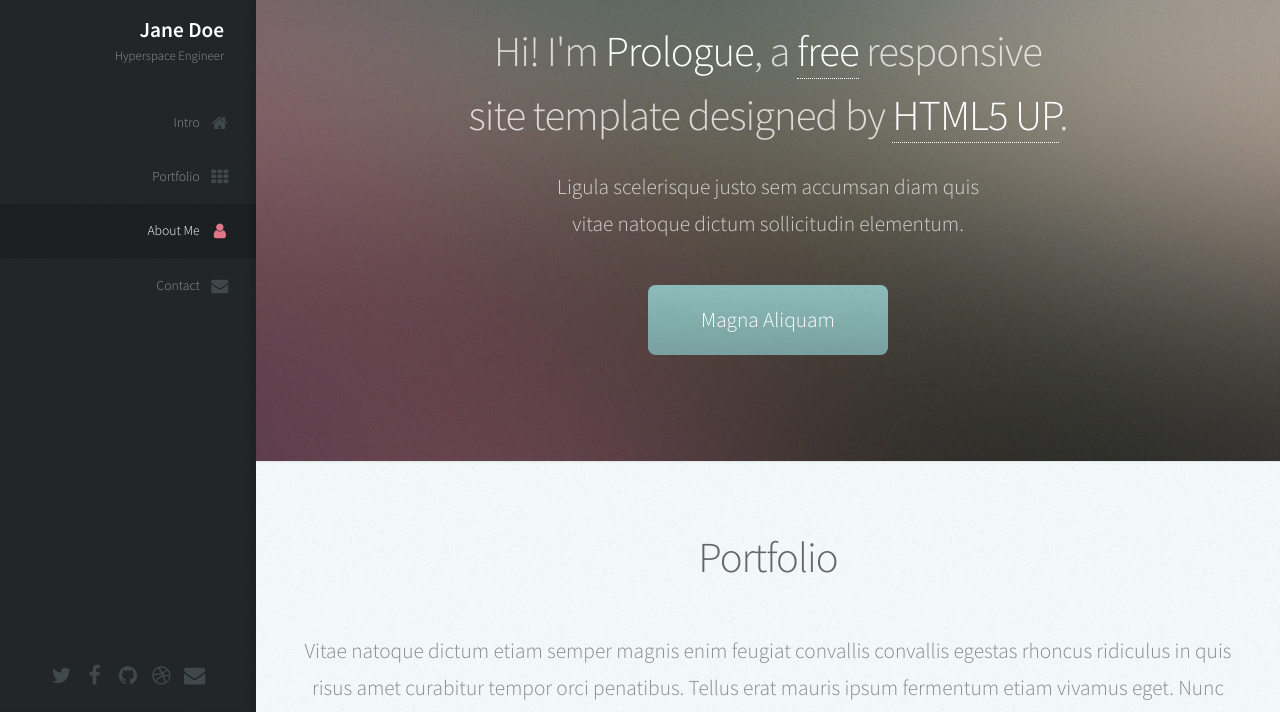
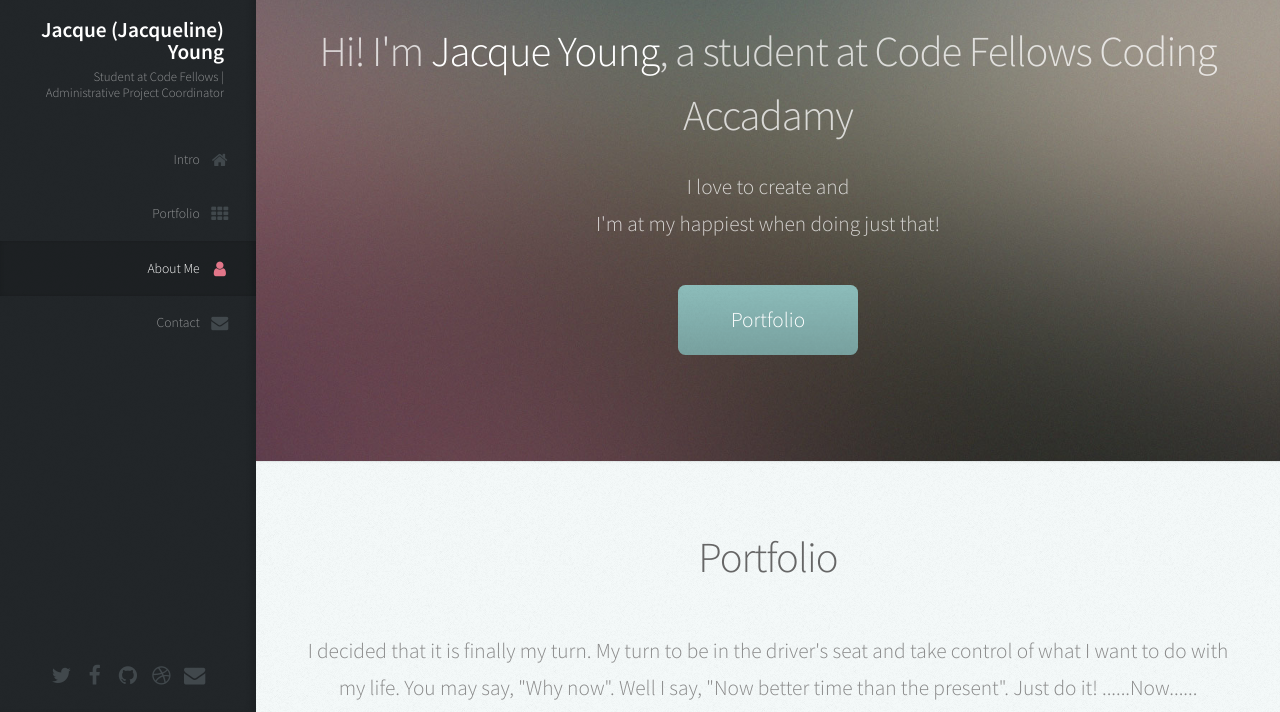
Before and after one commit to jyoung7834/class-05-lab05, a website: page public/index.html in a window 1280 px wide. Shown: the part 88-800 px from the top of the page. Drawn offline with Linux system fonts and the light colour scheme.

Commit message:
changes to html and added a pic

```diff
--- a/public/index.html
+++ b/public/index.html
@@ -21,8 +21,8 @@
 					<!-- Logo -->
 						<div id="logo">
 							<span class="image avatar48"><img src="images/avatar.jpg" alt="" /></span>
-							<h1 id="title">Jane Doe</h1>
-							<p>Hyperspace Engineer</p>
+							<h1 id="title">Jacque (Jacqueline) Young</h1>
+							<p>Student at Code Fellows | Administrative Project Coordinator</p>
 						</div>
 
 					<!-- Nav -->
@@ -60,14 +60,14 @@
 						<div class="container">
 
 							<header>
-								<h2 class="alt">Hi! I'm <strong>Prologue</strong>, a <a href="http://html5up.net/license">free</a> responsive<br />
-								site template designed by <a href="http://html5up.net">HTML5 UP</a>.</h2>
-								<p>Ligula scelerisque justo sem accumsan diam quis<br />
-								vitae natoque dictum sollicitudin elementum.</p>
+								<h2 class="alt">Hi! I'm <strong>Jacque Young</strong>, a student at Code Fellows Coding Accadamy <br />
+							</h2>
+								<p>I love to create and <br />
+								I'm at my happiest when doing just that!</p>
 							</header>
 
 							<footer>
-								<a href="#portfolio" class="button scrolly">Magna Aliquam</a>
+								<a href="#portfolio" class="button scrolly">Portfolio</a>
 							</footer>
 
 						</div>
@@ -81,10 +81,7 @@
 								<h2>Portfolio</h2>
 							</header>
 
-							<p>Vitae natoque dictum etiam semper magnis enim feugiat convallis convallis
-							egestas rhoncus ridiculus in quis risus amet curabitur tempor orci penatibus.
-							Tellus erat mauris ipsum fermentum etiam vivamus eget. Nunc nibh morbi quis
-							fusce hendrerit lacus ridiculus.</p>
+							<p>I decided that it is finally my turn.  My turn to be in the driver's seat and take control of what I want to do with my life.  You may say, "Why now".  Well I say, "Now better time than the present".  Just do it! ......Now...... </p>
 
 							<div class="row">
 								<div class="col-4 col-12-mobile">
```
Also changed, not shown: public/images/Jacque Young.jpg (added).
